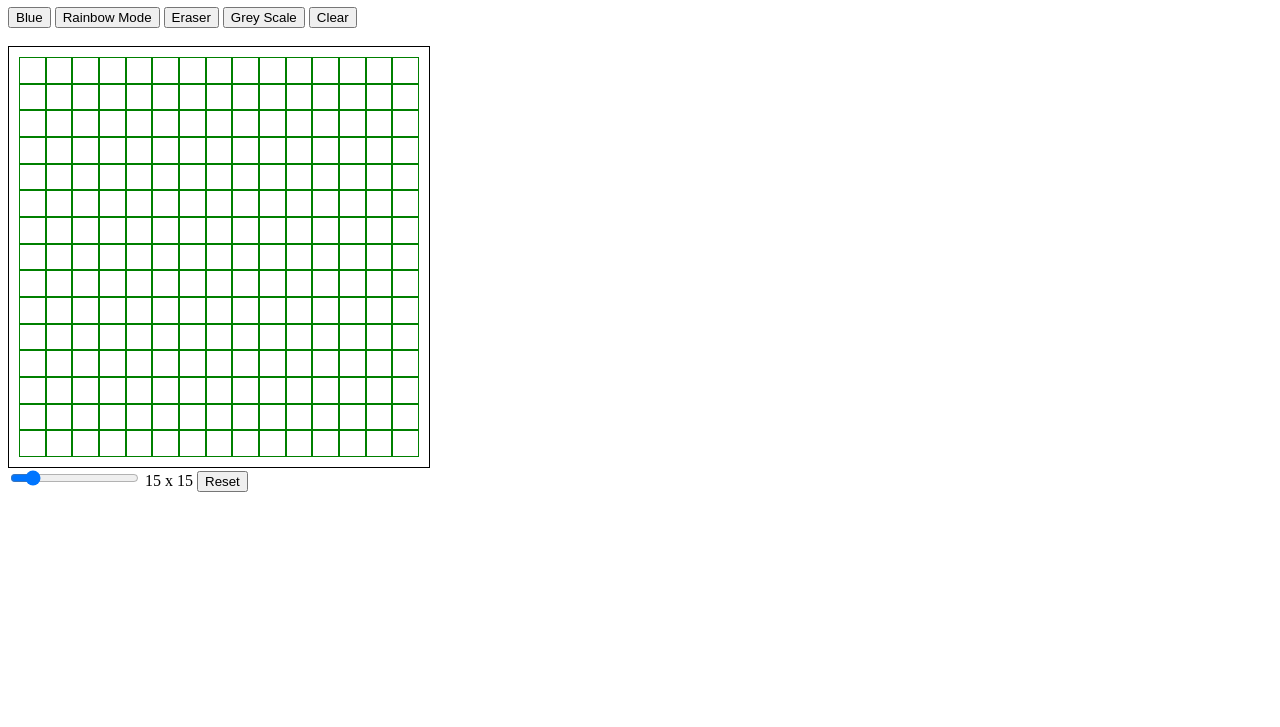
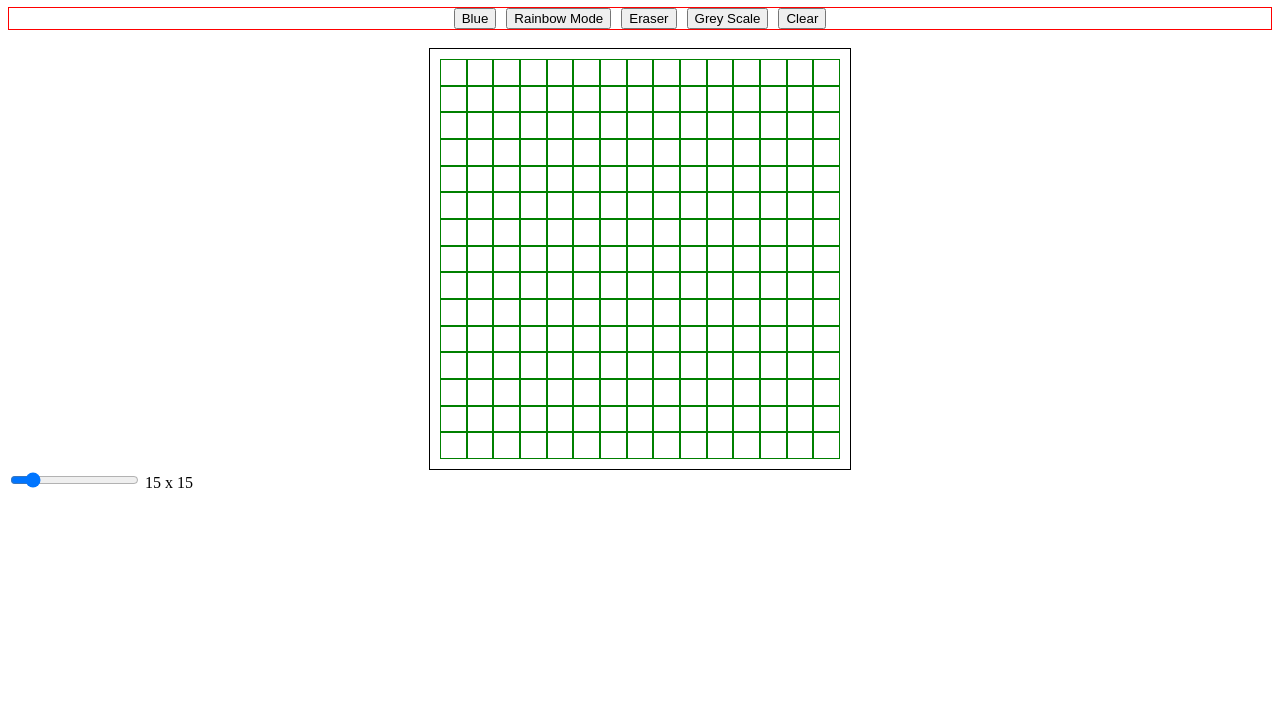
Before and after one commit to zakingslayerv22/etch-a-sketch, a plain HTML site: page index.html in a window 1280 px wide. Shown: the part 73-800 px from the top of the page. Drawn offline with Linux system fonts and the light colour scheme.

Commit message:
Add class to buttons in HTML and start styling project
Style the h1, #all-controls, #container-of-grid with
display of flex and justify content and align items, center

```diff
--- a/index.html
+++ b/index.html
@@ -9,16 +9,17 @@
 </head>
 <body>
     <h1>Etch A Sketch</h1>
+
             <div id="all-controls">
-        <button id="default-color-button">Blue</button>
-        <button id="rainbow-button">Rainbow Mode</button>
-        <button id="eraser-button">Eraser</button>
-        <button id="grey-scale-button">Grey Scale</button>
-        <button id="clear-button">Clear</button>
+                <button id="default-color-button" class="button">Blue</button>
+                <button id="rainbow-button" class="button">Rainbow Mode</button>
+                <button id="eraser-button" class="button">Eraser</button>
+                <button id="grey-scale-button" class="button">Grey Scale</button>
+                <button id="clear-button" class="button">Clear</button>
             </div>
 
             <br/>
-    <div id="container">
+            <div id="container-of-grid">
                 <div id="grid-container">
                 </div>
             </div>
@@ -26,8 +27,8 @@
             <div class="input-section">
                 <input type="range" min="2" max="64" value="10" class="input-slider" id="slider">
                 <span id="slider-value"></span>
-        <input type="reset" id="reset">
 
             </div>
+
 </body>
 </html>
--- a/style.css
+++ b/style.css
@@ -1,3 +1,30 @@
+* {
+
+}
+
+h1, #all-controls, #container-of-grid {
+    display: flex;
+    justify-content: center;
+    align-items: center;
+}
+
+#main-container {
+    display: flex;
+
+}
+
+#all-controls {
+  border: 1px solid red;
+  gap: 10px;
+}
+
+.button {
+
+
+}
+
+
+
 #grid-container {
     padding: 10px;
     display: flex;
```
Lines whose indentation alone changed are shown as unchanged.
